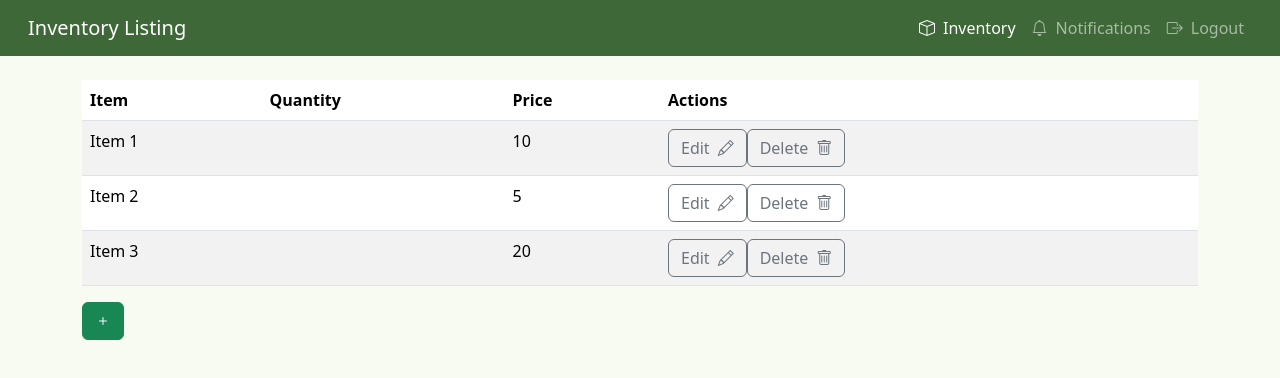
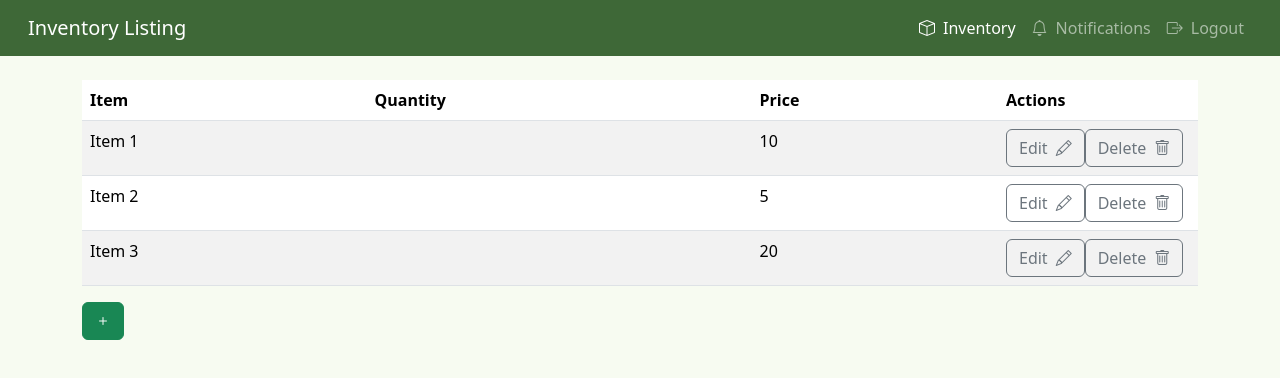
Before and after one commit to FreemanS98765/cs-499-repo, an Angular app in the folder app_public/: page /dashboard in a window 1280 px wide. Shown: the top 378 px of the page. Built offline with nearby package versions, Linux system fonts and the light colour scheme.

Commit message:
Set actions-column width on table

```diff
--- a/app_public/src/app/dashboard/dashboard.component.html
+++ b/app_public/src/app/dashboard/dashboard.component.html
@@ -46,7 +46,7 @@
           <th>Item</th>
           <th>Quantity</th>
           <th>Price</th>
-          <th>Actions</th>
+          <th class="actions-column">Actions</th>
         </tr>
       </thead>
       <tbody>
@@ -54,7 +54,7 @@
           <td>{{ item.name }}</td>
           <td>{{ item.sku }}</td>
           <td>{{ item.quantity }}</td>
-          <td>
+          <td class="actions-column">
             <button class="btn btn-outline-secondary">
               Edit<i class="bi bi-pencil ps-2"></i>
             </button>
--- a/app_public/src/styles.css
+++ b/app_public/src/styles.css
@@ -99,11 +99,8 @@ a {
   height: 100vh;
 }
 
-/* Inventory Item Styles */
-.inventory-item {
-  display: flex;
-  justify-content: space-between;
-  align-items: center;
-  padding: 1rem;
-  border-bottom: 1px solid #ccc;
+/* Inventory Table Style */
+.actions-column {
+  width: 200px;
+  white-space: nowrap;
 }
```
